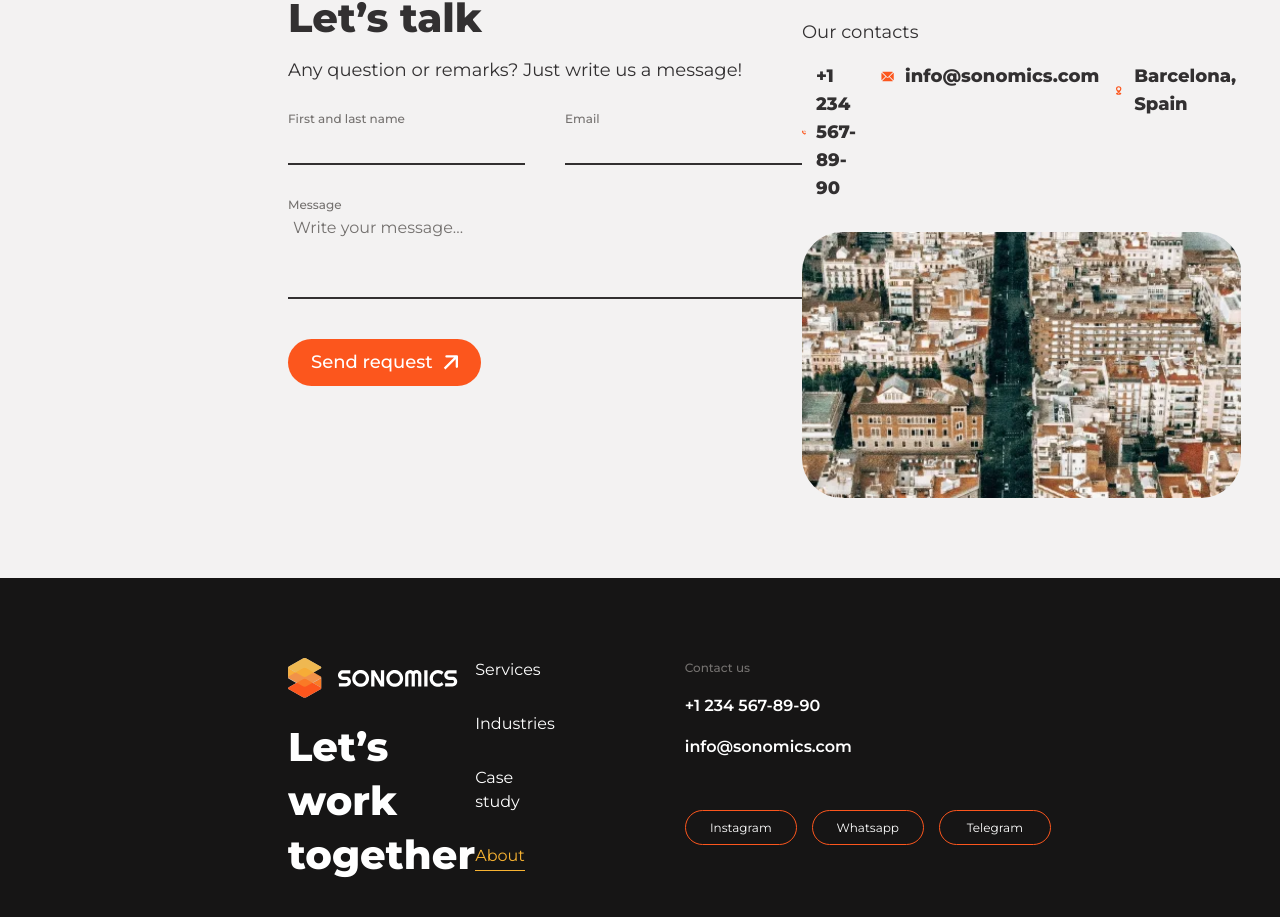
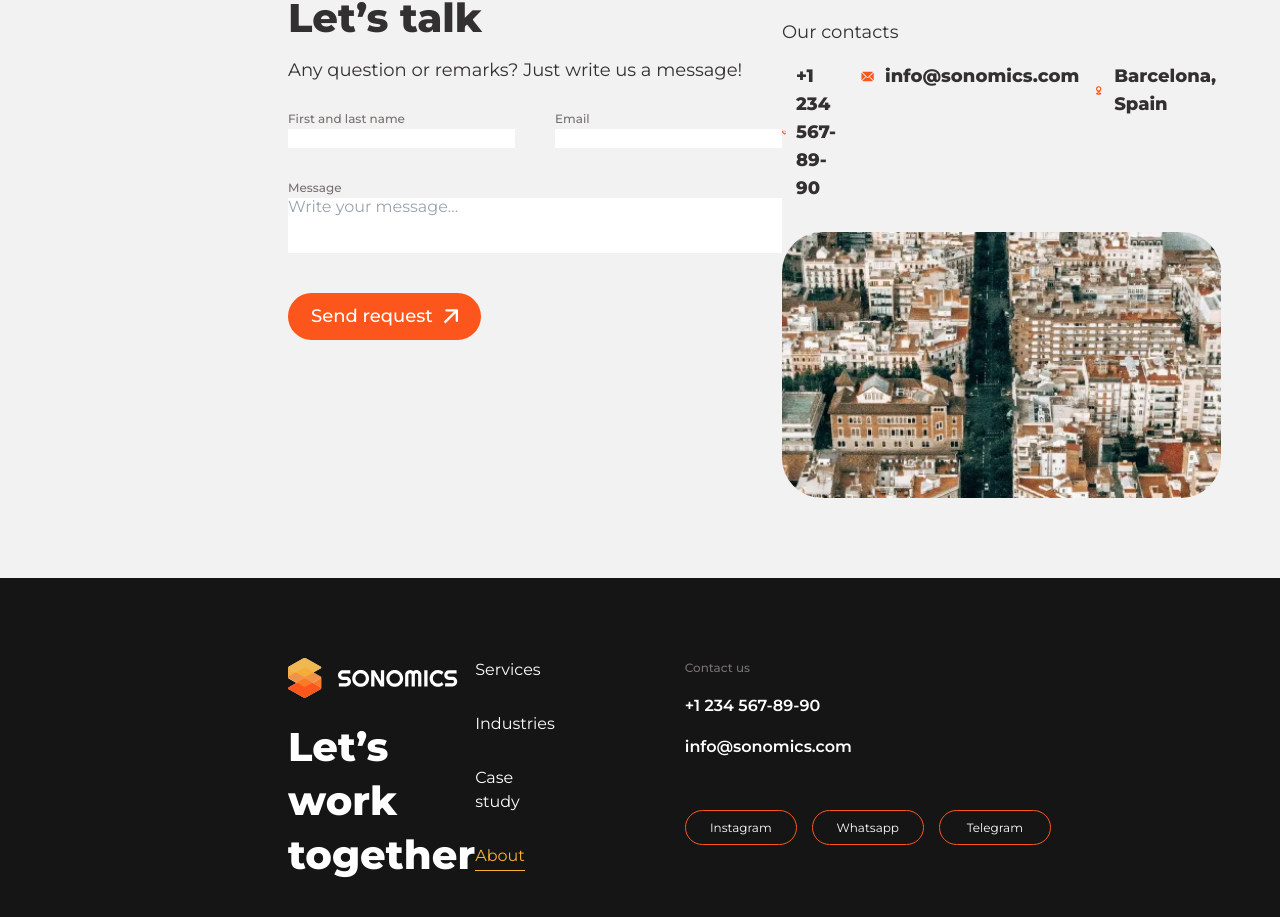
Before and after one commit to skabanets/sonomics, a React (Vite) app: page /about in a window 1280 px wide. Shown: the part 6078-6995 px from the top of the page. Built offline with nearby package versions, Linux system fonts and the light colour scheme.

Commit message:
Add color variables and change contact form styles

```diff
--- a/src/index.css
+++ b/src/index.css
@@ -58,11 +58,14 @@ html[data-theme="light"] {
   --theme-toggle-bg: #f3f2f2;
   --backdrop-bg: #3c3a3b99;
   --modal-bg: #f3f2f2;
+  --form-field-bg: #ffffff;
+  --field-border: #ffffff;
 
   --main-text: #323031;
   --secondary-text: #74716f;
   --white-text: #ffffff;
   --secondary-light-text: #c1bebf;
+  --placeholder-text: #ada9a6;
   --custom-title: #fc561d;
 
   --accent-red: #fc561d;
@@ -86,11 +89,14 @@ html[data-theme="dark"] {
   --theme-toggle-bg: #323031;
   --backdrop-bg: #3c3a3b99;
   --modal-bg: #f3f2f2;
+  --form-field-bg: #3c3a3b;
+  --field-border: #eae9ea;
 
   --main-text: #ffffff;
   --secondary-text: #c1bebf;
   --white-text: #ffffff;
   --secondary-light-text: #c1bebf;
+  --placeholder-text: #ada9a6;
   --custom-title: #f8b332;
 
   --accent-red: #fc561d;
@@ -145,8 +151,8 @@ h6 {
 
 input:-webkit-autofill,
 textarea:-webkit-autofill {
-  -webkit-box-shadow: 0 0 0px 1000px var(--theme-toggle-bg) inset;
-  box-shadow: 0 0 0px 1000px var(--theme-toggle-bg) inset;
+  -webkit-box-shadow: 0 0 0px 1000px var(--form-field-bg) inset;
+  box-shadow: 0 0 0px 1000px var(--form-field-bg) inset;
   -webkit-text-fill-color: var(--main-text) !important;
   caret-color: var(--main-text);
 }
@@ -155,8 +161,8 @@ input:-webkit-autofill:hover,
 input:-webkit-autofill:focus,
 textarea:-webkit-autofill:hover,
 textarea:-webkit-autofill:focus {
-  -webkit-box-shadow: 0 0 0px 1000px var(--theme-toggle-bg) inset;
-  box-shadow: 0 0 0px 1000px var(--theme-toggle-bg) inset;
+  -webkit-box-shadow: 0 0 0px 1000px var(--form-field-bg) inset;
+  box-shadow: 0 0 0px 1000px var(--form-field-bg) inset;
   -webkit-text-fill-color: var(--main-text) !important;
   caret-color: var(--main-text);
 }
@@ -177,12 +183,12 @@ textarea:-webkit-autofill:focus {
   @apply text-[12px] font-medium leading-[20px] text-secondaryTextColor transition;
 }
 
-.input {
-  @apply border-b-2 border-solid bg-transparent px-[5px] pb-[9px] pt-[1px] leading-[24px] outline-none transition placeholder:text-secondaryTextColor;
+.form-field {
+  @apply bg-formFieldBgColor placeholder:text-placeholderTextColor border border-solid px-[20px] py-[10px] font-montserrat text-[12px] font-medium leading-[20px] outline-none transition;
 }
 
 .error {
-  @apply absolute left-[5px] text-sm text-red-500;
+  @apply absolute left-[20px] text-[12px] text-red-500;
 }
 
 .transition {
--- a/tailwind.config.ts
+++ b/tailwind.config.ts
@@ -26,11 +26,14 @@ export default {
         themeToggleBgColor: "var(--theme-toggle-bg)",
         backdropBgColor: "var(--backdrop-bg)",
         modalBgColor: "var(--modal-bg)",
+        formFieldBgColor: "var(--form-field-bg)",
+        fieldBorderColor: "var(--field-border)",
 
         mainTextColor: "var(--main-text)",
         secondaryTextColor: "var(--secondary-text)",
         whiteTextColor: "var(--white-text)",
         secondaryLightTextColor: "var(--secondary-light-text)",
+        placeholderTextColor: "var(--placeholder-text)",
         customTitleColor: "var(--custom-title)",
 
         accentRedColor: "var(--accent-red)",
```
